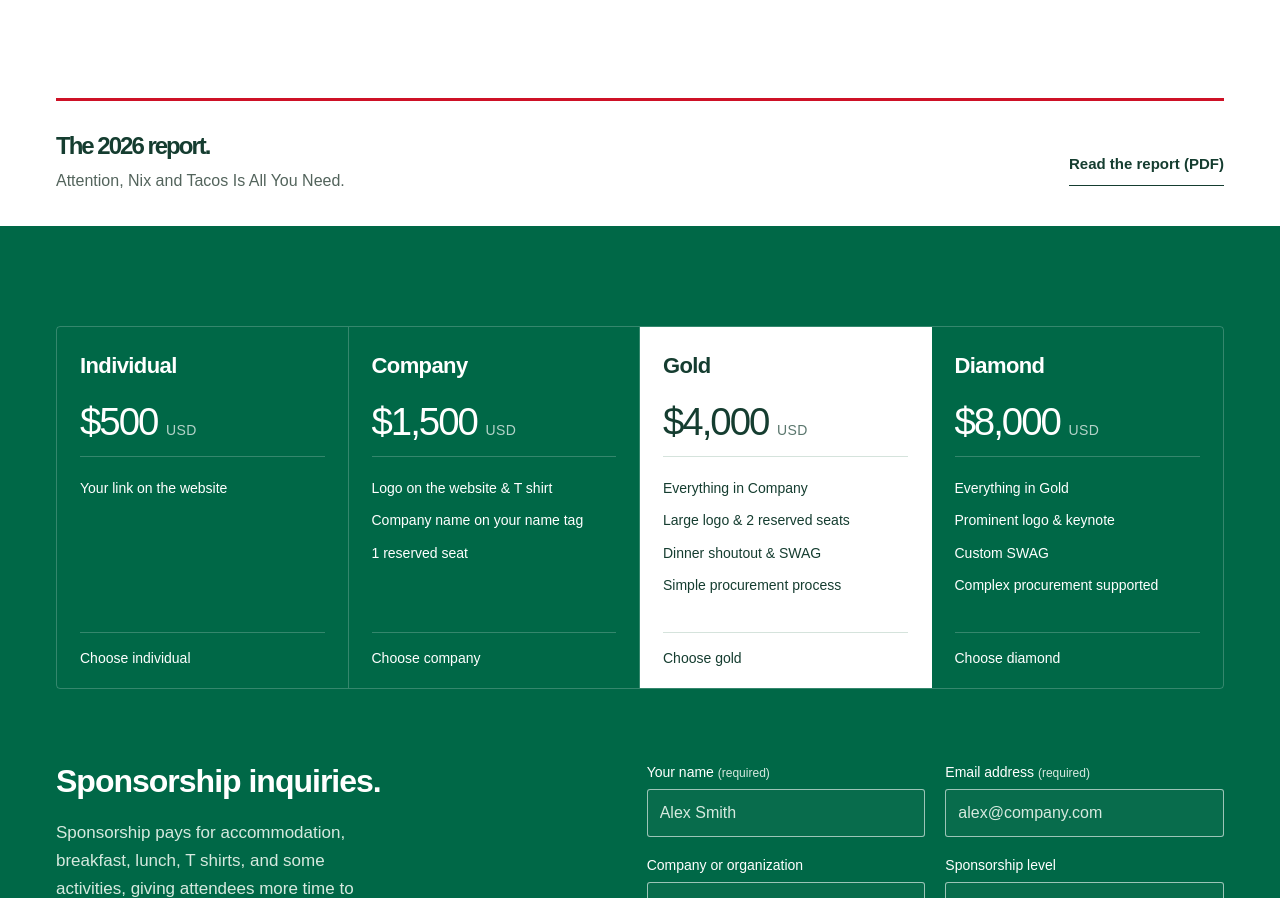
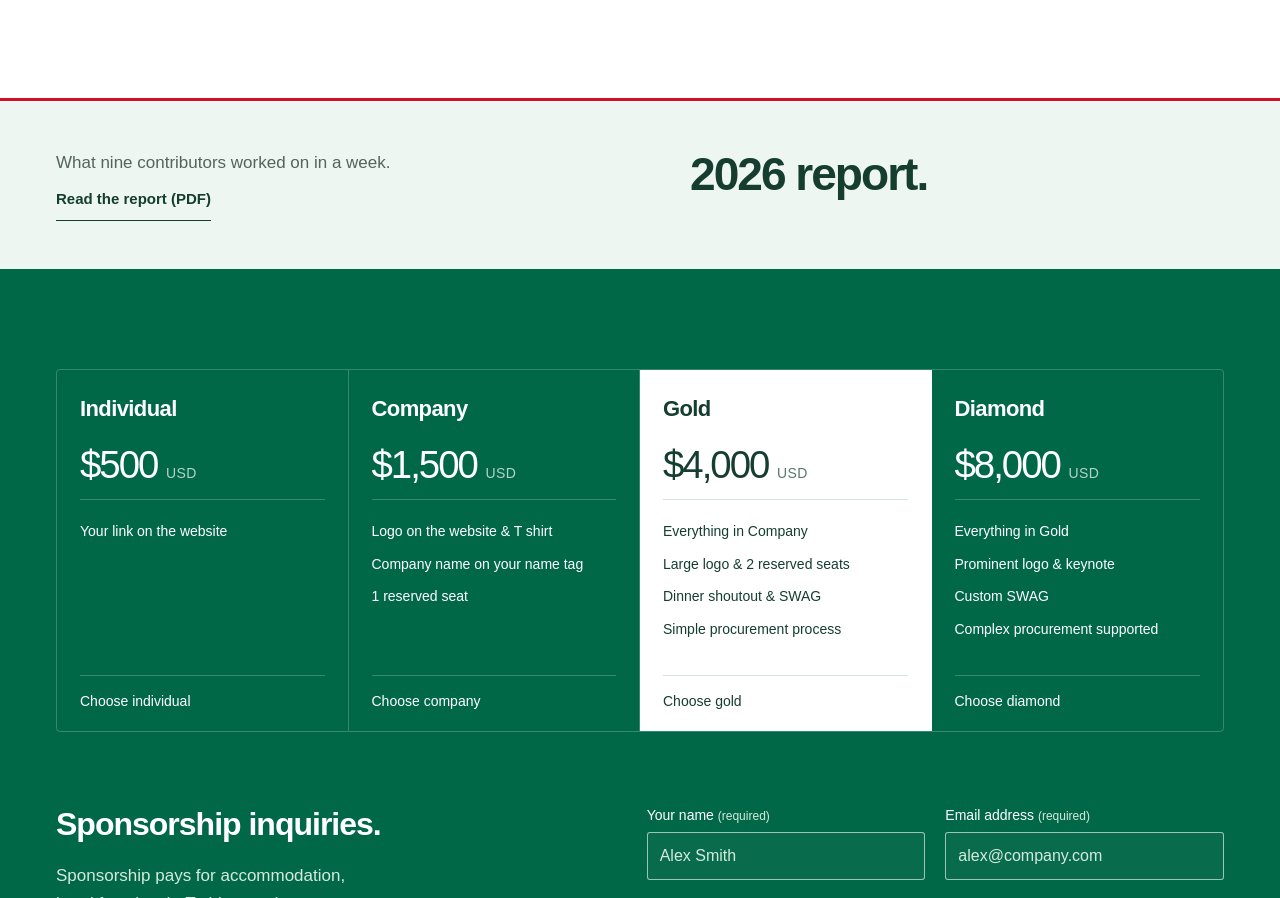
Before and after one commit to OceanSprint/tacosprint.org, an Astro site: page / in a window 1280 px wide. Shown: the part 3131-4029 px from the top of the page. Built offline with nearby package versions, Linux system fonts and the light colour scheme; Astro itself is replaced by a stand-in of ours.

Commit message:
Match the report row to the location section with simpler copy

```diff
--- a/src/pages/index.astro
+++ b/src/pages/index.astro
@@ -179,17 +179,21 @@ import SprintPhoto from "../components/SprintPhoto.astro";
       </details>
     </div>
   </section>
-  <section class="container report-row" aria-labelledby="report-title">
-    <div>
-      <h2 id="report-title">The 2026 report.</h2>
-      <p>Attention, Nix and Tacos Is All You Need.</p>
+  <section class="report-row" aria-labelledby="report-title">
+    <div class="container place-grid">
+      <div class="place-heading">
+        <h2 id="report-title">2026 report.</h2>
       </div>
+      <div class="place-details">
+        <p>What nine contributors worked on in a week.</p>
         <a
           class="text-link"
           href="https://fzakaria.com/assets/pdfs/Attention_Nix_and_Tacos_is_All_You_Need.pdf"
         >
           Read the report (PDF)
         </a>
+      </div>
+    </div>
   </section>
   <Sponsorship />
   <section class="section container organizers">
--- a/src/styles/global.css
+++ b/src/styles/global.css
@@ -276,19 +276,15 @@ h3 {
   min-height: 44px;
 }
 .report-row {
-  display: flex;
-  align-items: center;
-  justify-content: space-between;
-  flex-wrap: wrap;
-  gap: 16px 40px;
-  padding-block: 32px;
+  padding-block: 48px;
+  background: var(--surface-green);
   border-top: 3px solid var(--accent);
 }
-.report-row h2 {
-  font-size: 24px;
+.report-row .place-heading > h2 {
+  margin-bottom: 0;
 }
 .report-row p {
-  margin: 8px 0 0;
+  margin: 0 0 8px;
   color: var(--muted);
 }
 .place-section {
```
Lines whose indentation alone changed are shown as unchanged.
